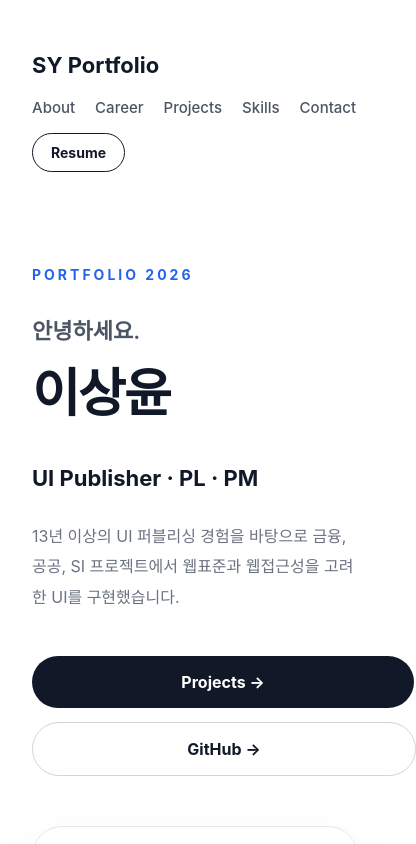
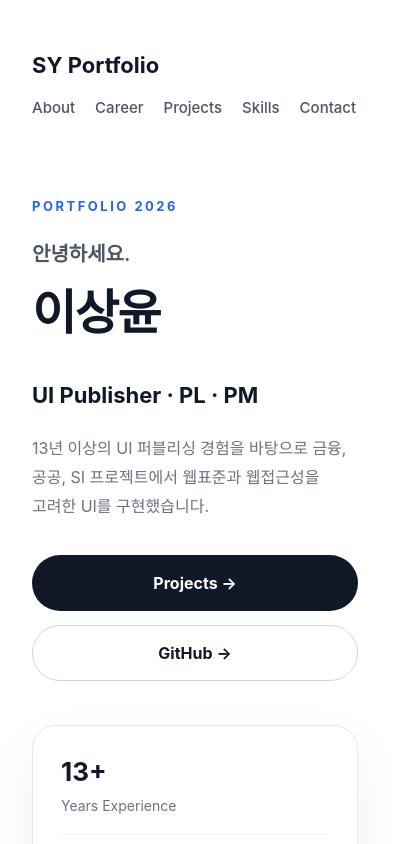
Before and after one commit to richroad300/professional-portfolio, a Vue app: page / in a window 390 px wide. Shown: the top 844 px of the page, 416 px wide, since content can reach past the window. Built offline with nearby package versions, Linux system fonts and the light colour scheme.

Commit message:
포트폴리오 반응형 및 프로젝트 정보 최종 정리

```diff
--- a/src/components/Header.vue
+++ b/src/components/Header.vue
@@ -13,9 +13,7 @@
         <a href="#contact">Contact</a>
       </nav>
 
-      <a href="#" class="resume-btn">
-        Resume
-      </a>
+      <!-- <a href="/resume.pdf" class="resume-btn" target="_blank" rel="noopener noreferrer">Resume</a> -->
     </div>
   </header>
 </template>
--- a/src/components/Hero.vue
+++ b/src/components/Hero.vue
@@ -182,38 +182,77 @@
   .hero {
     flex-direction: column;
     align-items: flex-start;
-    gap: 50px;
+    gap: 44px;
     min-height: auto;
-    padding: 60px 0 90px;
+    padding: 48px 0 80px;
   }
 
+  .hero-left,
   .hero-right {
     width: 100%;
   }
 
+  .eyebrow {
+    font-size: 13px;
+    letter-spacing: 2.5px;
+  }
+
+  .hello {
+    margin-top: 24px;
+    font-size: 20px;
+  }
+
   .hero-left h1 {
-    font-size: 52px;
+    margin-top: 10px;
+    font-size: 48px;
+    line-height: 1.1;
+    letter-spacing: -1.5px;
   }
 
   .role {
+    margin-top: 16px;
     font-size: 22px;
+    line-height: 1.4;
   }
 
   .desc {
+    margin-top: 24px;
     font-size: 16px;
+    line-height: 1.8;
+    word-break: keep-all;
   }
 
   .actions {
+    display: flex;
     flex-direction: column;
+    gap: 14px;
     width: 100%;
+    max-width: 420px;
+    margin-top: 34px;
   }
 
   .actions a {
     width: 100%;
+    min-height: 56px;
+    padding: 0 24px;
+    box-sizing: border-box;
   }
 
   .hero-card {
-    padding: 30px;
+    padding: 28px;
+    border-radius: 24px;
+  }
+
+  .hero-item {
+    padding: 20px 0;
+  }
+
+  .hero-item strong {
+    font-size: 26px;
+  }
+
+  .hero-item span {
+    font-size: 14px;
   }
 }
 </style>
--- a/src/components/Projects.vue
+++ b/src/components/Projects.vue
@@ -58,7 +58,17 @@
       </article>
 
       <article class="project-card">
-        <div class="thumb">
+				<div class="thumb">
+					<img
+						src="../assets/images/ncc.png"
+						alt="국립암센터 차세대 시스템 화면"
+					/>
+
+					<div class="thumb-hover">
+						<span>View Project</span>
+					</div>
+				</div>
+        <!-- <div class="thumb thumb-coming">
 					<img
 						src="../assets/images/ncc.png"
 						alt="국립암센터 차세대 시스템 화면"
@@ -67,7 +77,7 @@
 					<div class="thumb-hover">
 						<span>Coming Soon</span>
 					</div>
-				</div>
+				</div> -->
         <div class="project-head">
           <span class="category">Medical</span>
           <span class="date">2024.11 - 2025.05</span>
@@ -281,11 +291,21 @@
   border-radius: 18px;
   background: #f3f4f6;
 }
+.thumb-coming {
+  display: flex;
+  align-items: center;
+  justify-content: center;
+  color: #9ca3af;
+  font-size: 16px;
+  font-weight: 700;
+}
 
 .thumb img {
   width: 100%;
   height: 100%;
-  object-fit: contain;
+  object-fit: cover;
+  border-radius: 12px;
+  border: 1px solid #e5e7eb;
   transition: .4s;
 }
 
```
Also changed, not shown: src/assets/images/ncc.png (added).
